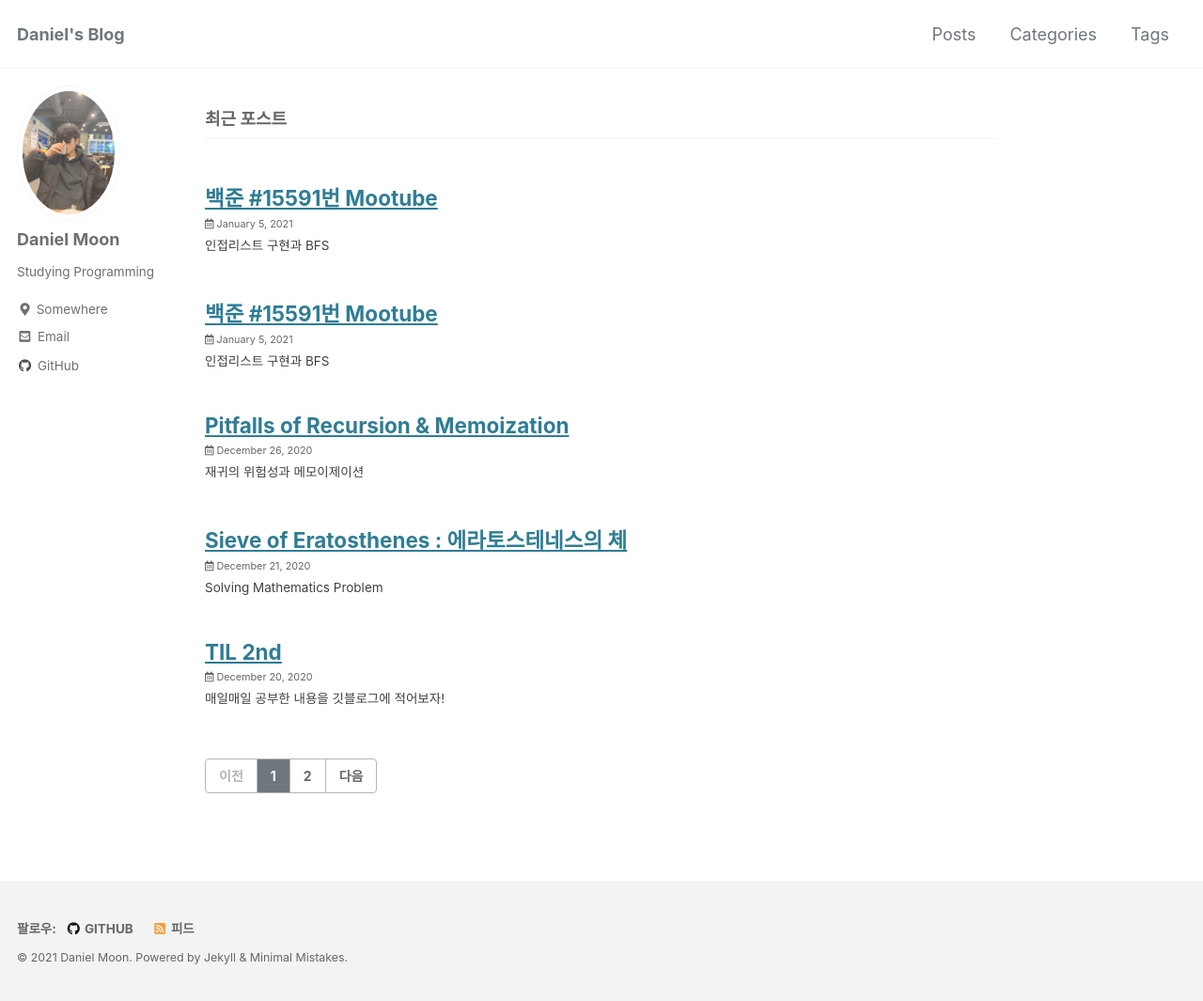
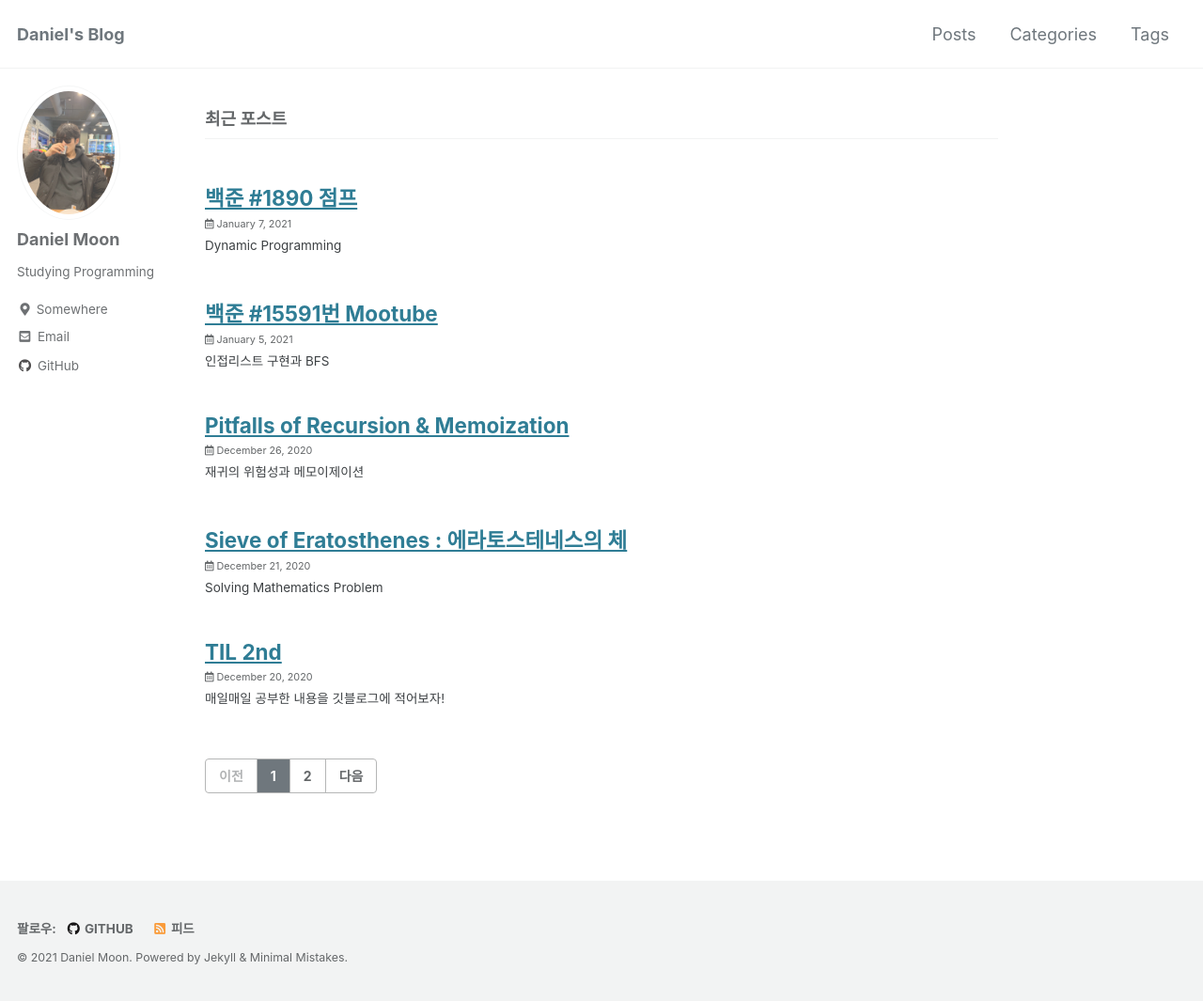
Before and after one commit to ekgns33/ekgns33.github.io, a Jekyll site: the page built from index.html, in a window 1280 px wide and 1065 px high. Shown: the whole window at 94% size. Built offline with Jekyll 4.4.1, drawn with Linux system fonts in a browser that asks for light colours; cached includes are drawn as plain includes; the list of posts is cut into pages by our own code.

Commit message:
namefixed

```diff
--- a/_posts/2021-01-07-TIL.md
+++ b/_posts/2021-01-07-TIL.md
@@ -1,9 +1,9 @@
 ---
-title: "백준 #15591번 Mootube"
+title: "백준 #1890 점프"
 
-excerpt: "인접리스트 구현과 BFS"
+excerpt: "Dynamic Programming"
 
-date: 2021-01-05-21:00
+date: 2021-01-07-15:30
 
 categories:
   - PS
@@ -11,12 +11,9 @@ categories:
 tags:
   - java
   - Boj
-image: /img/백준15591.png/
 
 toc: true
 toc_sticky: true
-header:
-  teaser: /img/백준15591.png
 
 mathjax: true
 ---
```
